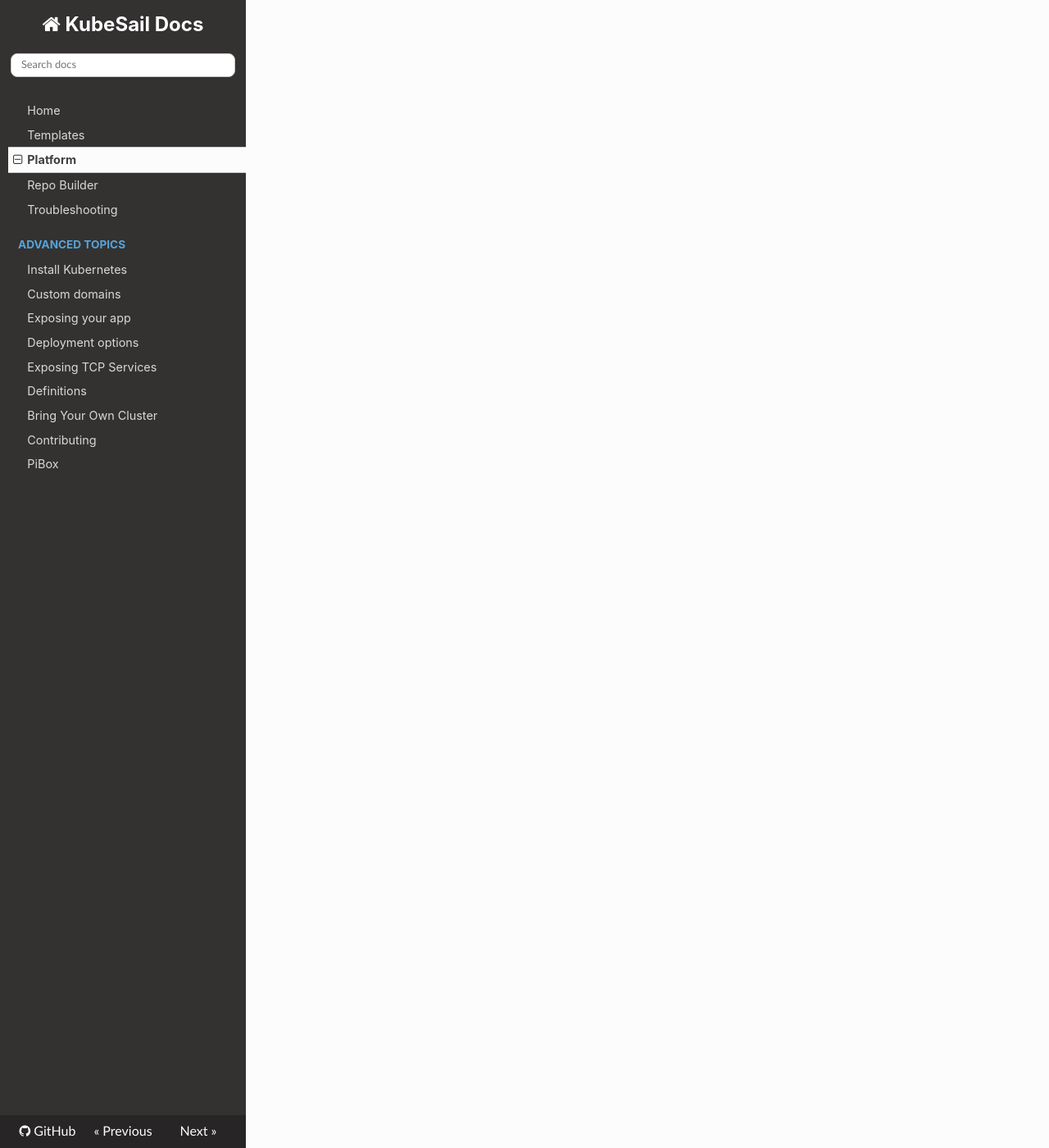
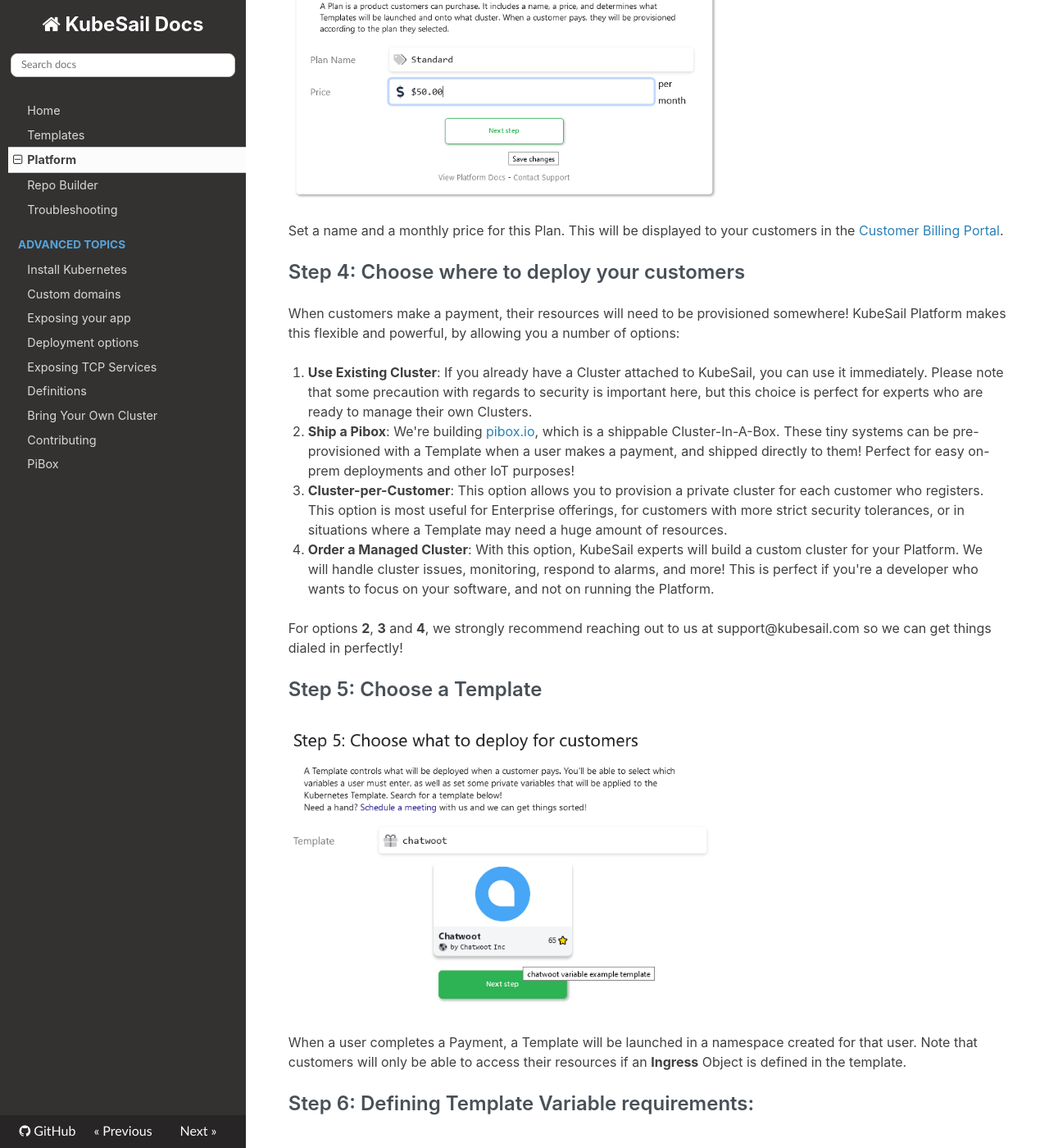
Before and after one commit to kubesail/kubesail-docs, an MkDocs documentation site: the page built from docs/platform.md, in a window 1280 px wide and 1400 px high, scrolled down 1838 px. Shown: the whole window at 82% size. Built offline with MkDocs 1.6.1, drawn with Linux system fonts in a browser that asks for light colours; nearby versions of some CDN libraries; some of the changed text lies outside the part shown.

Commit message:
add platform docs

```diff
--- a/docs/platform.md
+++ b/docs/platform.md
@@ -2,6 +2,72 @@
 
 The KubeSail **Platform** feature allows you to turn a container image or Kubernetes YAML into a business in just a few minutes, turning your self-hosted projects into a PaaS!
 
-By connecting a [Stripe](https://stripe.com/) account and choosing a Template, your Platform will be able to accept user payments, spin up resources for customers, and allow those users to manage certain settings such as Environment Variables. With easy upgrades and payment processing options, KubeSail Platform is the fastest and easiest way to go from a container image to a business.
+By connecting a [Stripe](https://stripe.com/) account and choosing a [Template](/templates), your Platform will be able to accept user payments, spin up resources for customers, and allow those users to manage certain settings such as Environment Variables. With easy upgrades and payment processing options, KubeSail Platform is the fastest and easiest way to go from a container image to a business.
 
-Guides coming soon!
+# Guide
+
+## Create a new Platform:
+
+<img src="/img/platform-new.png" width="60%" title="Create new Platform" />
+
+Click "New Platform" and enter a name. Note that must be unique across all of KubeSail, and will be shown to your users when they sign-up!
+<br />
+<br />
+
+## Step 1: Connect your Stripe Account
+
+<img src="/img/platform-stripe.png" width="60%" title="Connect Stripe Account" />
+
+Customer's resources will be launched when they complete a payment. Payments are handled by Stripe and are processed through your account, which gives you complete control and transparency over the billing process and the status of your customers. A KubeSail fee will be added to each payment automatically, which can also be seen in your Stripe account.
+<br />
+<br />
+
+## Step 2: Upload a logo
+
+<img src="/img/platform-logo.png" width="60%" title="Upload a logo" />
+
+Upload your logo, which will be visible on the [Customer Billing Portal](https://github.com/kubesail/kubesail-customer-platform). It's a good idea to use your main company logo here, so your users feel comfortable that they're in the right place!
+<br />
+<br />
+
+## Step 3: Set a price for your first Plan
+
+<img src="/img/platform-price.png" width="60%" title="Set a Price" />
+
+Set a name and a monthly price for this Plan. This will be displayed to your customers in the [Customer Billing Portal](https://github.com/kubesail/kubesail-customer-platform).
+
+## Step 4: Choose where to deploy your customers
+
+When customers make a payment, their resources will need to be provisioned somewhere! KubeSail Platform makes this flexible and powerful, by allowing you a number of options:
+
+  1. **Use Existing Cluster**: If you already have a Cluster attached to KubeSail, you can use it immediately. Please note that some precaution with regards to security is important here, but this choice is perfect for experts who are ready to manage their own Clusters.
+
+  2. **Ship a Pibox**: We're building [pibox.io](https://pibox.io), which is a shippable Cluster-In-A-Box. These tiny systems can be pre-provisioned with a Template when a user makes a payment, and shipped directly to them! Perfect for easy on-prem deployments and other IoT purposes!
+
+  3. **Cluster-per-Customer**: This option allows you to provision a private cluster for each customer who registers. This option is most useful for Enterprise offerings, for customers with more strict security tolerances, or in situations where a Template may need a huge amount of resources.
+
+  4. **Order a Managed Cluster**: With this option, KubeSail experts will build a custom cluster for your Platform. We will handle cluster issues, monitoring, respond to alarms, and more! This is perfect if you're a developer who wants to focus on your software, and not on running the Platform.
+
+For options **2**, **3** and **4**, we strongly recommend reaching out to us at support@kubesail.com so we can get things dialed in perfectly!
+
+## Step 5: Choose a Template
+
+<img src="/img/platform-template.png" width="60%" title="Choose Templates" />
+
+When a user completes a Payment, a Template will be launched in a namespace created for that user. Note that customers will only be able to access their resources if an **Ingress** Object is defined in the template.
+
+## Step 6: Defining Template Variable requirements:
+
+<img src="/img/platform-templatevars.png" width="60%" title="Choose Templates" />
+
+Variables from your [Template](/templates) are visible here, and can be modified to be **Visible** or **Required**, as well as setting a default Value.
+
+- **Visible** variables are displayed to your customers in the customer-portal as a settings portal. This allows customers to set their own
+
+- **Required** variables must be completed by your customers before the Template will be launched. They're non-optional.
+
+You can also set Default values, helper functions (like RANDOM to generate a random string), or human-friendly descriptions in your Template. See the [Template docs](/templates) for more information.
+
+# Customer Portal
+
+You can set the "Portal Domain" in your Platform which is the domain where Customers can sign up. A pre-hosted Customer Portal will be registered for you at `PLATFORM_NAME.kubesail.app`, which is a hosted instance of [this repo](https://github.com/kubesail/kubesail-customer-platform). Feel free to fork and customize that repo if you'd like to customize your Customer sign up experience. We're working on API documentation for further customization as well - please drop us a message at support@kubesail.com if you're interested!
```
Also changed, not shown: docs/templates.md (+2 -2 lines), docs/img/platform-logo.png (added), docs/img/platform-new.png (added), docs/img/platform-price.png (added), docs/img/platform-stripe.png (added), docs/img/platform-stripe2.png (added), docs/img/platform-template.png (added), docs/img/platform-templatevars.png (added).
